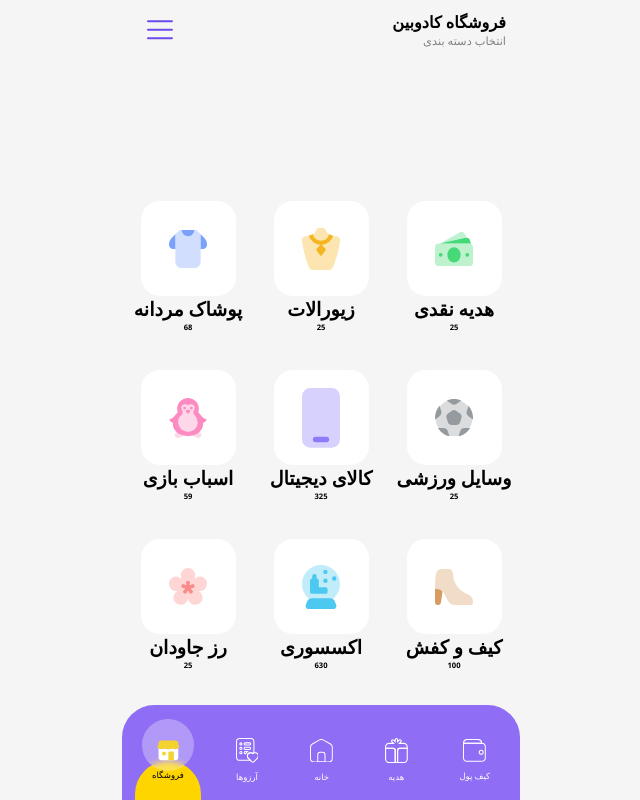
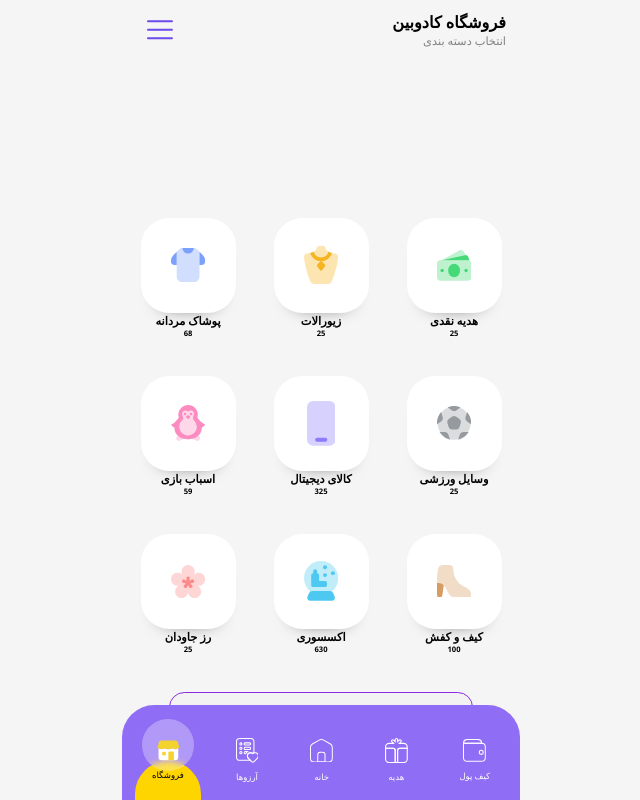
Before and after one commit to trumanshoow/kadobin, a React (Create React App) app: page /shop in a window 1280 px wide. Shown: the whole page, without its empty margins (319-959 px from the left). Built offline with nearby package versions, Linux system fonts and the light colour scheme.

Commit message:
edit page shop

```diff
--- a/src/assets/icons/SmartphoneCardIcon.js
+++ b/src/assets/icons/SmartphoneCardIcon.js
@@ -1,7 +1,7 @@
 const Smartphone = (props) => {
   return (
     <>
-      <svg xmlns="http://www.w3.org/2000/svg" viewBox="0 0 22.75 35.75" {...props}>
+      <svg xmlns="http://www.w3.org/2000/svg" width="1.5rem" viewBox="0 0 22.75 35.75">
         <g id="icons8_Smartphone" transform="translate(-5 -1)">
           <path id="Path_1492" dataName="Path 1492" d="M22.875,36.75h-13A4.875,4.875,0,0,1,5,31.875v-26A4.875,4.875,0,0,1,9.875,1h13A4.875,4.875,0,0,1,27.75,5.875v26A4.875,4.875,0,0,1,22.875,36.75Z" fill="#8c7bfb" opacity="0.35" />
           <path id="Path_1493" dataName="Path 1493" d="M17.125,19h-6.5a1.625,1.625,0,0,0,0,3.25h6.5a1.625,1.625,0,0,0,0-3.25Z" transform="translate(2.5 11.25)" fill="#8c7bfb" />
--- a/src/components/LorgServicesButton/ServicesButton2.module.css
+++ b/src/components/LorgServicesButton/ServicesButton2.module.css
@@ -3,14 +3,15 @@
     background-color: white;
     width: 5rem;
     height: 5rem;
-    border-radius: 1rem;
+    border-radius: 1.5rem;
     display: flex;
     justify-content: center;
     align-items: center;
     margin:0 1rem 0 1rem;
+    box-shadow: 0 12px 19px -21px black;
 }
 .title {
-    font-size: 1rem;
+    font-size: .6rem;
     margin: 0;
 }
 
--- a/src/components/LorgServicesButton/index.js
+++ b/src/components/LorgServicesButton/index.js
@@ -5,7 +5,7 @@ const ServicesButton2 = ({Icon ,title , subTitle}) => {
         <>
             <div className={styles.textIconWrapper}>
                 <div className={styles.boxes}>
-                    <Icon width="2rem"/>
+                    <Icon width="1.8rem"/>
                 </div>
                 <h3 className={styles.title}>{title}</h3>
                 <span className={styles.subTitle}>{subTitle}</span>
--- a/src/pages/shop/shop.module.css
+++ b/src/pages/shop/shop.module.css
@@ -22,7 +22,7 @@
 .Button{
     width: 16rem;
     height: 3.5rem;
-    background-color: white;
+    background-color: #f3f3f3;
     box-shadow: none;
     border: 1px solid blueviolet;
     color: blueviolet;
@@ -40,5 +40,5 @@
 }
 .ServicesButton2{
     margin: 0;
-    font-size: .9rem;
+    font-size: .5rem;
 }
```
